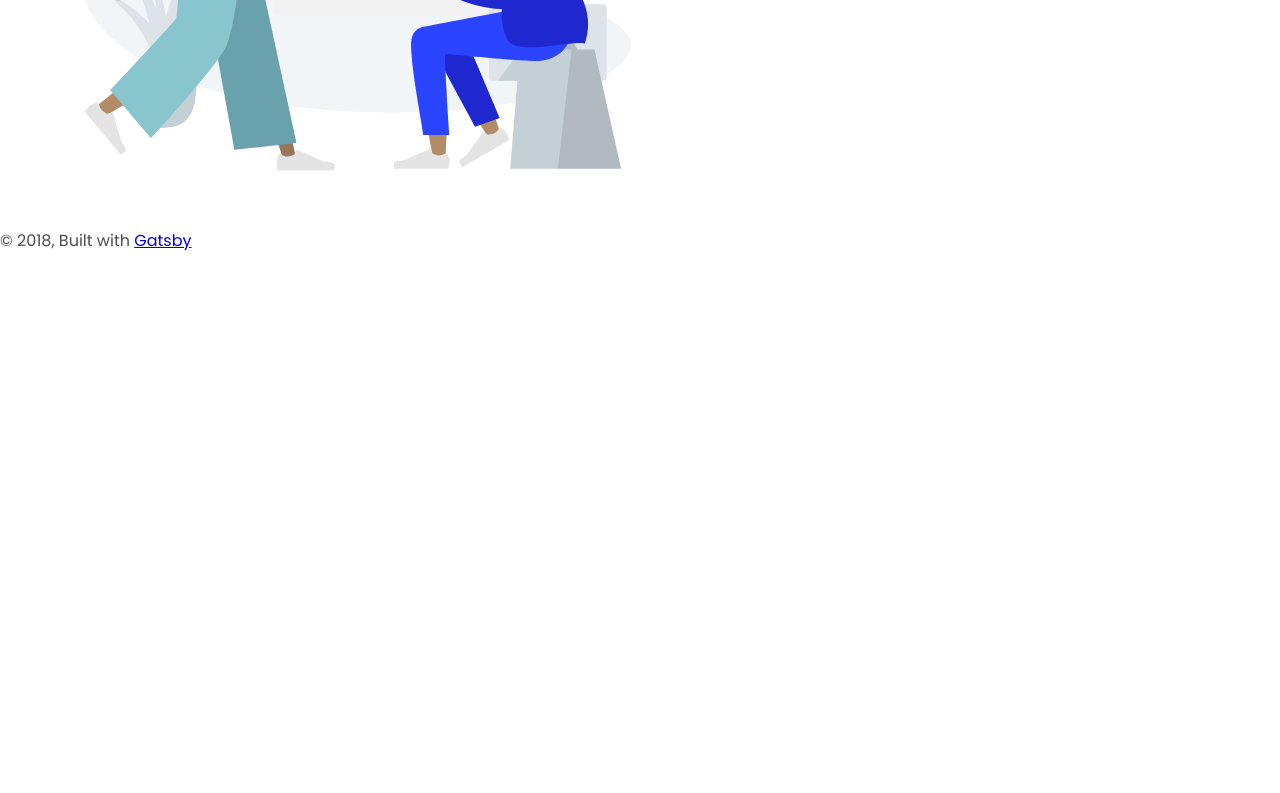
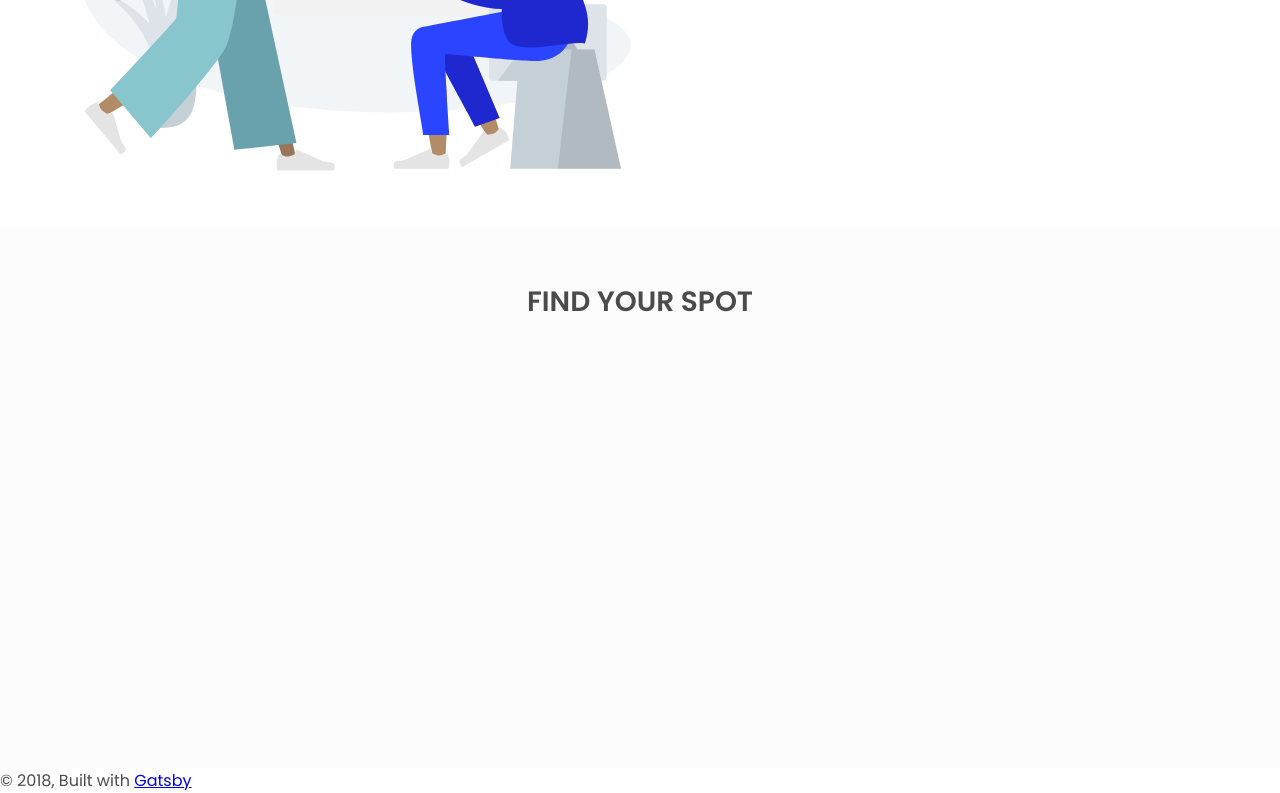
Before and after one commit to agneym/gatsby-careers-page, a Gatsby site: page / in a window 1280 px wide. Shown: the part 592-1385 px from the top of the page. Before the commit the page ends 845 px from the top, so only its background shows below. Built offline with nearby package versions, Linux system fonts and the light colour scheme; Gatsby itself is replaced by a stand-in of ours.

Commit message:
Add a listing component

```diff
--- /dev/null
+++ b/src/components/Listing.js
@@ -0,0 +1,33 @@
+import React from 'react';
+import styled from 'styled-components';
+
+const Container = styled.section`
+  background-color: #fcfcfc;
+  min-height: 60vh;
+  padding: 3rem;
+`;
+
+const Title = styled.h1`
+  text-align: center;
+  font-weight: 600;
+  text-transform: uppercase;
+  letter-spacing: 1.2;
+  font-size: 2.8rem;
+`;
+
+const Content = styled.div`
+  background-color: #ffffff;
+  width: 70%;
+  max-width: 1000px;
+  margin: 0 auto;
+  height: 100%;
+`;
+
+const Listing = () => (
+  <Container>
+    <Title>Find your Spot</Title>
+    <Content />
+  </Container>
+);
+
+export default Listing;
--- a/src/pages/index.js
+++ b/src/pages/index.js
@@ -1,14 +1,16 @@
 import React from 'react';
 
-import Layout from '../components/Layout'
-import SEO from '../components/seo'
+import Layout from '../components/Layout';
+import SEO from '../components/seo';
 import Intro from '../components/Intro';
+import Listing from '../components/Listing';
 
 const IndexPage = () => (
   <Layout>
     <SEO title="Home" keywords={[`gatsby`, `aviato`, `careers`]} />
     <Intro />
+    <Listing />
   </Layout>
-)
+);
 
-export default IndexPage
+export default IndexPage;
```
